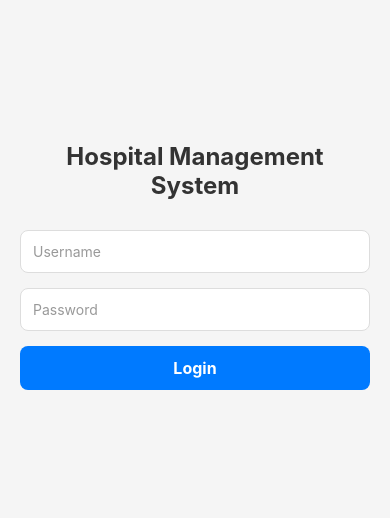
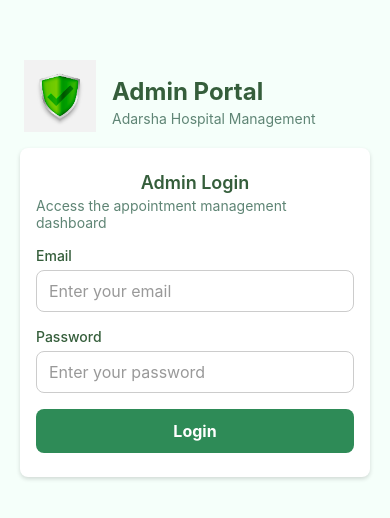
Before and after one commit to devadigaakash777/hospital-management-system, a React Native app: screen / in a window 390 px wide. Shown: the part 156-674 px from the top of the page. Built offline with nearby package versions, Linux system fonts and the light colour scheme.

Commit message:
feat: updated ui

```diff
--- /dev/null
+++ b/src/components/headers/AppHeader.tsx
@@ -0,0 +1,61 @@
+import {
+  View,
+  Text,
+  Image,
+  StyleSheet,
+  ImageSourcePropType,
+} from 'react-native';
+import { colors } from '../../theme';
+
+interface AppHeaderProps {
+  logo: ImageSourcePropType;
+  title: string;
+  subtitle?: string;
+}
+
+const AppHeader: React.FC<AppHeaderProps> = ({ logo, title, subtitle }) => {
+  return (
+    <View style={styles.container}>
+      <View style={styles.imageContainer}>
+        <Image source={logo} style={styles.logo} resizeMode="contain" />
+      </View>
+      <View style={styles.textContainer}>
+        <Text style={styles.title}>{title}</Text>
+        {subtitle && <Text style={styles.subtitle}>{subtitle}</Text>}
+      </View>
+    </View>
+  );
+};
+
+export default AppHeader;
+
+const styles = StyleSheet.create({
+  container: {
+    alignItems: 'center',
+    flexDirection: 'row',
+  },
+  imageContainer: {
+    padding: 4,
+  },
+  textContainer: {
+    marginLeft: 12,
+    flexDirection: 'column',
+  },
+  logo: {
+    width: 72,
+    height: 72,
+    marginBottom: 12,
+  },
+
+  title: {
+    fontSize: 24,
+    fontWeight: '700',
+    color: colors.textPrimary,
+  },
+  subtitle: {
+    marginTop: 4,
+    fontSize: 14,
+    color: colors.textSecondary,
+    textAlign: 'center',
+  },
+});
--- /dev/null
+++ b/src/components/headers/SectionHeader.tsx
@@ -0,0 +1,42 @@
+import { View, Text, StyleSheet } from 'react-native';
+import { colors } from '../../theme';
+
+interface SectionHeaderProps {
+  title: string;
+  subtitle?: string;
+  align?: 'left' | 'center';
+}
+
+const SectionHeader: React.FC<SectionHeaderProps> = ({
+  title,
+  subtitle,
+  align = 'left',
+}) => {
+  return (
+    <View style={[styles.container, align === 'center' && styles.center]}>
+      <Text style={styles.title}>{title}</Text>
+      {subtitle && <Text style={styles.subtitle}>{subtitle}</Text>}
+    </View>
+  );
+};
+
+export default SectionHeader;
+
+const styles = StyleSheet.create({
+  container: {
+    marginBottom: 16,
+  },
+  center: {
+    alignItems: 'center',
+  },
+  title: {
+    fontSize: 18,
+    fontWeight: '600',
+    color: colors.textPrimary,
+  },
+  subtitle: {
+    marginTop: 4,
+    fontSize: 14,
+    color: colors.textSecondary,
+  },
+});
--- /dev/null
+++ b/src/components/index.ts
@@ -0,0 +1,3 @@
+export { default as InputField } from './ui/InputField';
+export { default as AppHeader } from './headers/AppHeader';
+export { default as SectionHeader } from './headers/SectionHeader';
--- /dev/null
+++ b/src/components/ui/InputField.tsx
@@ -0,0 +1,64 @@
+import React from 'react';
+import {
+  View,
+  Text,
+  TextInput,
+  StyleSheet,
+  TextInputProps,
+} from 'react-native';
+import { colors } from '../../theme';
+
+interface InputFieldProps extends TextInputProps {
+  label?: string;
+}
+
+const InputField: React.FC<InputFieldProps> = ({
+  label,
+  placeholder,
+  keyboardType = 'default',
+  secureTextEntry = false,
+  value,
+  onChangeText,
+  ...rest
+}) => {
+  return (
+    <View style={styles.container}>
+      {label && <Text style={styles.label}>{label}</Text>}
+
+      <TextInput
+        style={styles.input}
+        placeholder={placeholder}
+        placeholderTextColor="#999"
+        keyboardType={keyboardType}
+        secureTextEntry={secureTextEntry}
+        value={value}
+        onChangeText={onChangeText}
+        {...rest}
+      />
+    </View>
+  );
+};
+
+export default InputField;
+
+const styles = StyleSheet.create({
+  container: {
+    marginBottom: 16,
+  },
+  label: {
+    marginBottom: 6,
+    fontSize: 14,
+    color: colors.textPrimary,
+    fontWeight: '500',
+  },
+  input: {
+    color: 'black',
+    borderWidth: 1,
+    borderColor: '#ccc',
+    borderRadius: 8,
+    paddingHorizontal: 12,
+    paddingVertical: 10,
+    fontSize: 16,
+    backgroundColor: '#fff',
+  },
+});
--- a/src/screen/LoginScreen.tsx
+++ b/src/screen/LoginScreen.tsx
@@ -1,5 +1,10 @@
 import React, { useState } from 'react';
-import { View, TextInput, TouchableOpacity, Text, StyleSheet } from 'react-native';
+import { View, TouchableOpacity, Text, StyleSheet } from 'react-native';
+import { InputField } from '../components';
+import { colors } from '../theme';
+import { SafeAreaView } from 'react-native-safe-area-context';
+import { AppHeader } from '../components';
+import { SectionHeader } from '../components';
 
 export default function LoginScreen() {
   const [username, setUsername] = useState('');
@@ -13,30 +18,39 @@ export default function LoginScreen() {
   };
 
   return (
-        <View style={styles.container}>
-            <Text style={styles.title}>Hospital Management System</Text>
-
-            <TextInput
-                style={styles.input}
-                placeholder="Username"
+    <SafeAreaView style={styles.container}>
+      <AppHeader
+        logo={require('../assets/admin-logo.jpg')}
+        title="Admin Portal"
+        subtitle="Adarsha Hospital Management"
+      />
+      <View style={[styles.inputContainer, shadowStyle]}>
+        <SectionHeader
+          title="Admin Login"
+          subtitle="Access the appointment management dashboard"
+          align="center"
+        />
+        <InputField
+          label="Email"
+          placeholder="Enter your email"
+          keyboardType="email-address"
           value={username}
           onChangeText={setUsername}
-                placeholderTextColor="#999"
         />
 
-            <TextInput
-                style={styles.input}
-                placeholder="Password"
+        <InputField
+          label="Password"
+          placeholder="Enter your password"
+          secureTextEntry
           value={password}
           onChangeText={setPassword}
-                secureTextEntry
-                placeholderTextColor="#999"
         />
 
         <TouchableOpacity style={styles.button} onPress={handleLogin}>
           <Text style={styles.buttonText}>Login</Text>
         </TouchableOpacity>
       </View>
+    </SafeAreaView>
   );
 }
 
@@ -45,32 +59,39 @@ const styles = StyleSheet.create({
     flex: 1,
     justifyContent: 'center',
     padding: 20,
-        backgroundColor: '#f5f5f5',
+    backgroundColor: colors.background,
+  },
+  inputContainer: {
+    backgroundColor: colors.surface,
+    padding: 16,
+    paddingVertical: 24,
+    borderRadius: 8,
   },
   title: {
     fontSize: 24,
     fontWeight: 'bold',
     marginBottom: 30,
     textAlign: 'center',
-        color: '#333',
-    },
-    input: {
-        borderWidth: 1,
-        borderColor: '#ddd',
-        padding: 12,
-        marginBottom: 15,
-        borderRadius: 8,
-        backgroundColor: '#fff',
+    color: colors.textPrimary,
   },
   button: {
-        backgroundColor: '#007AFF',
+    backgroundColor: colors.primary,
     padding: 12,
     borderRadius: 8,
     alignItems: 'center',
   },
   buttonText: {
-        color: '#fff',
+    color: 'white',
     fontSize: 16,
     fontWeight: 'bold',
   },
 });
+
+const shadowStyle = {
+  shadowColor: '#000',      // iOS
+  shadowOffset: { width: 0, height: 2 },
+  shadowOpacity: 0.15,
+  shadowRadius: 4,
+
+  elevation: 4,             // Android
+};
--- /dev/null
+++ b/src/theme/colors.dark.ts
@@ -0,0 +1,15 @@
+export const darkColors = {
+  primary: '#50C878',     // Emerald (brighter for dark bg)
+  secondary: '#2E8B57',
+
+  background: '#0F1F1A',  // Deep green-black
+  surface: '#162D24',
+  border: '#2A4F3E',
+  card: '#1C3A2E',
+
+  textPrimary: '#E6F4EC',
+  textSecondary: '#A8CFC0',
+
+  success: '#3CB371',
+  error: '#EF5350',
+};
--- /dev/null
+++ b/src/theme/colors.light.ts
@@ -0,0 +1,16 @@
+// theme/colors.light.ts
+
+export const lightColors = {
+  primary: '#2E8B57',     // SeaGreen
+  secondary: '#50C878',   // Emerald
+  background: '#F5FFFA',  // MintCream
+  surface: '#FFFFFF',
+  border: '#ACE1AF',
+  card: '#F9FFFC', // Light card background for contrast
+
+  textPrimary: '#355E3B',
+  textSecondary: '#5F8575',
+
+  success: '#3CB371',
+  error: '#D32F2F',
+};
--- /dev/null
+++ b/src/theme/index.ts
@@ -0,0 +1,8 @@
+import { Appearance } from 'react-native';
+import { lightColors } from './colors.light';
+import { darkColors } from './colors.dark';
+
+export const colors =
+  Appearance.getColorScheme() === 'dark'
+    ? darkColors
+    : lightColors;
```
Also changed, not shown: src/assets/admin-logo.jpg (added), src/components/ui/AppButton.tsx (added). Lines whose indentation alone changed are shown as unchanged.
